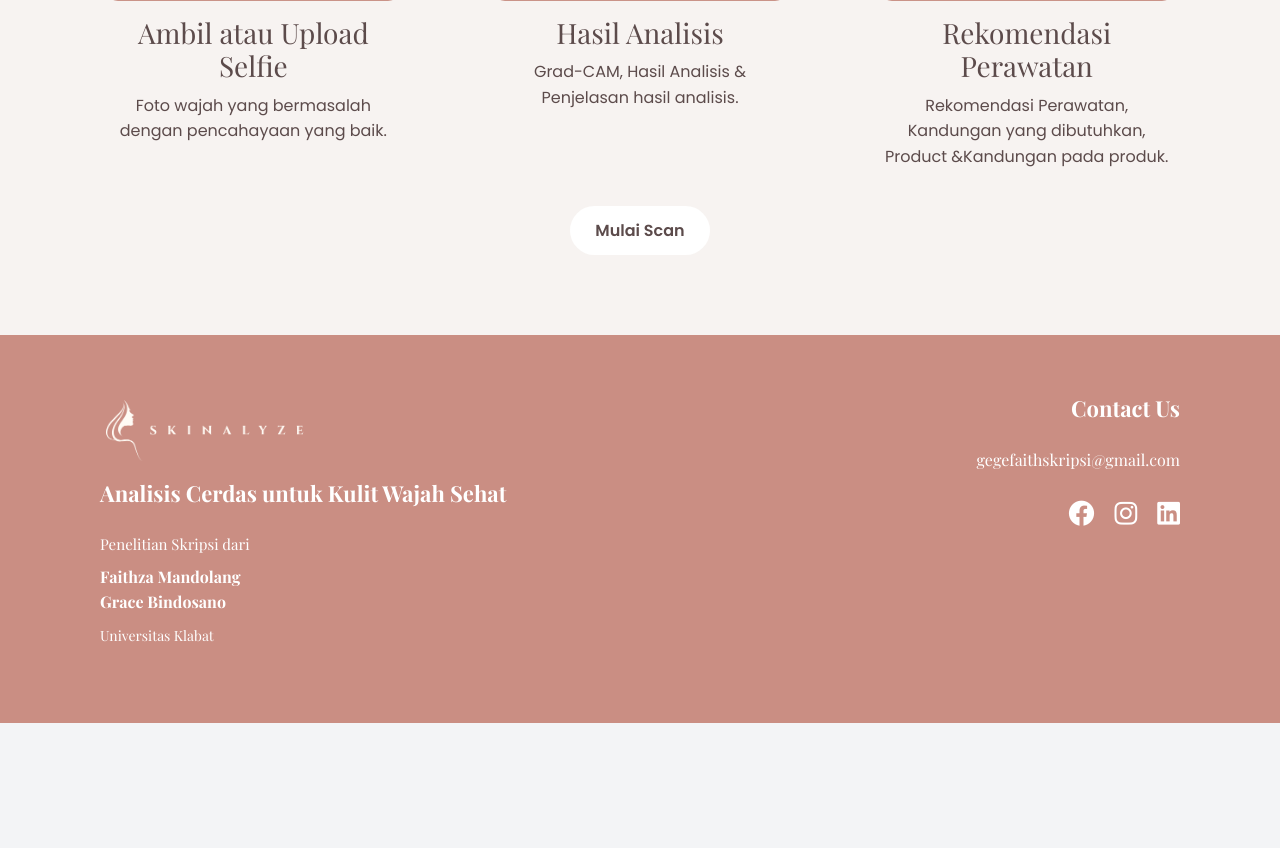
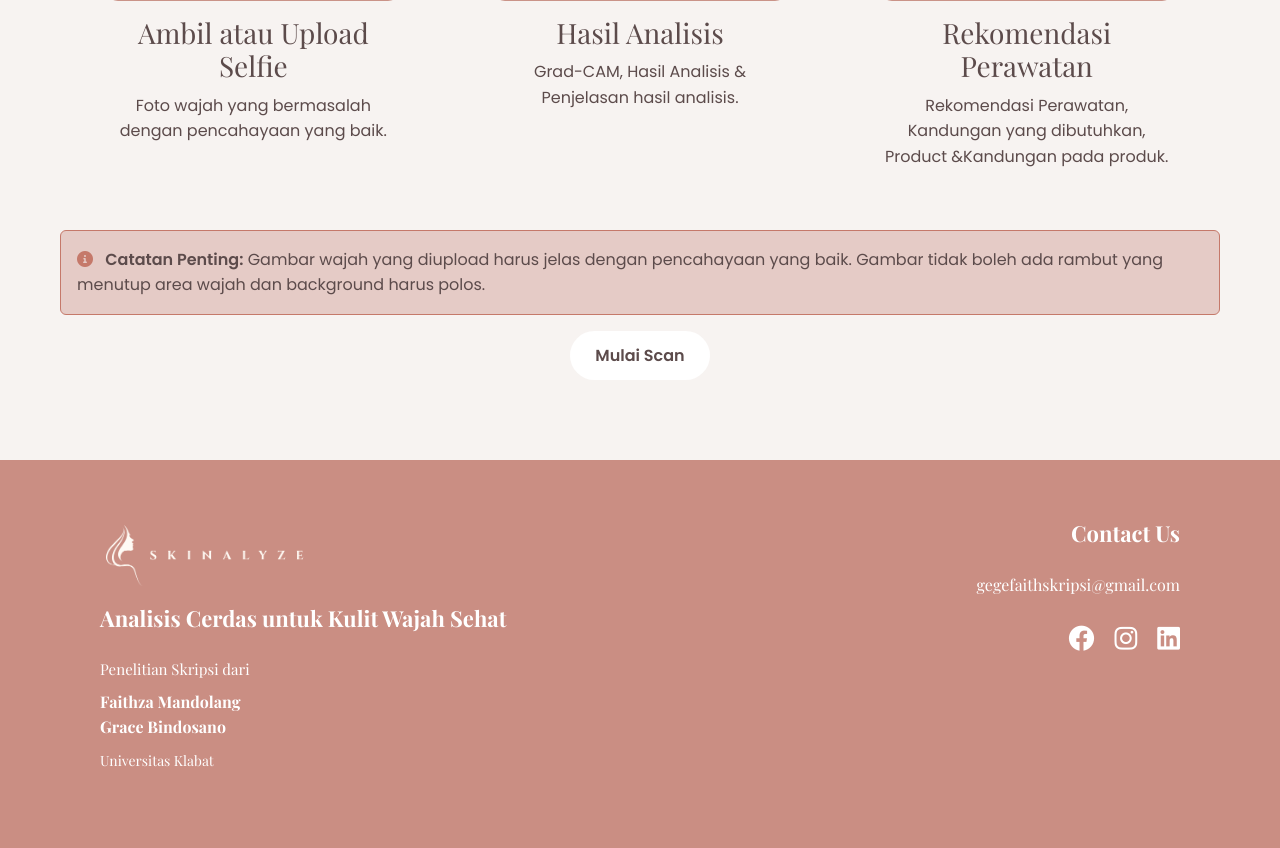
Before and after one commit to gracealynn/SKRIPSI, a Flask app: page / in a window 1280 px wide. Shown: the part 2519-3367 px from the top of the page. Before the commit the page ends 3242 px from the top, so only its background shows below. Run offline with Flask 3, Linux system fonts and the light colour scheme; parts of the project's set-up code (start-up, migrations or seed data) failed here and were passed over; some libraries are stand-ins or nearby versions.

Commit message:
revisi validasi input

```diff
--- a/app.py
+++ b/app.py
@@ -84,8 +84,6 @@ logger.info("Model loaded.")
 # ---------------- Helper functions ----------------
 def allowed_file(filename: str):
     return Path(filename).suffix.lower() in ALLOWED_EXT
-
-def is_face_image(image_path):
     face_cascade = cv2.CascadeClassifier(cv2.data.haarcascades + "haarcascade_frontalface_default.xml")
     profile_cascade = cv2.CascadeClassifier(cv2.data.haarcascades + "haarcascade_profileface.xml")
 
@@ -291,7 +289,6 @@ def index():
         file.save(str(save_path))
 
         # ------------------ VALIDASI GAMBAR ------------------
-        opencv_valid = is_face_image(str(save_path))
         llm_valid = False
         llm_feedback = "LLM tidak dijalankan."
 
@@ -311,9 +308,9 @@ def index():
                 llm_feedback = f"LLM gagal validasi input: {e}"
 
         # Gabungkan hasil dengan operasi AND
-        if not (opencv_valid and llm_valid):
-            error_message = "❌ Gambar tidak valid. Harap unggah foto wajah manusia (boleh sebagian)."
-            print(f"[VALIDATION FAIL] OpenCV={opencv_valid}, LLM={llm_feedback}")
+        if not llm_valid:
+            error_message = "❌ Gambar tidak valid. Harap unggah gambar wajah manusia (Full face)."
+            print(f"[VALIDATION FAIL] LLM={llm_feedback}")
             return render_template("index.html", error=error_message)
 
         # ------------------ LANJUTKAN PREDIKSI ------------------
--- a/static/css/style.css
+++ b/static/css/style.css
@@ -403,11 +403,15 @@ section {
   margin: 0 20px;
 }
 
-.disclaimer {
-  text-align: center;
-  font-size: 12px;
-  margin-top: 30px;
-  color: #888;
+.alert-pink {
+  color: #5c4b4b; /* Warna teks */
+  background-color: #ca938869; /* Background pink muda */
+  border-color: #c5796a; /* Border pink muda */
+}
+
+/* Jika Anda ingin ikonnya juga sedikit lebih pink */
+.alert-pink .fas.fa-info-circle {
+  color: #c5796a; /* Warna ikon */
 }
 
 /* Footer */
@@ -561,7 +565,6 @@ footer {
    PERBAIKAN TAMPILAN MOBILE
    ================================= */
 @media (max-width: 768px) {
-
   /* Mengurangi padding di container slider utama */
   .problems .swiper {
     padding: 0 30px; /* Kurangi padding dari 60px menjadi 30px */
@@ -581,7 +584,7 @@ footer {
   */
   .problems .card {
     width: 85% !important; /* Gunakan 85% dari lebar container */
-    min-height: auto;      /* Biarkan tingginya menyesuaikan konten */
+    min-height: auto; /* Biarkan tingginya menyesuaikan konten */
   }
 
   .problems .card-body {
--- a/templates/index.html
+++ b/templates/index.html
@@ -332,6 +332,13 @@
               </p>
             </div>
           </div>
+
+          <div class="alert alert-pink mt-4" role="alert">
+            <i class="fas fa-info-circle me-2"></i>
+            <strong>Catatan Penting:</strong> Gambar wajah yang diupload harus
+            jelas dengan pencahayaan yang baik. Gambar tidak boleh ada rambut
+            yang menutup area wajah dan background harus polos.
+          </div>
           <div class="scan-btn-container">
             <a href="#home" class="scan_btn">Mulai Scan</a>
           </div>
```
